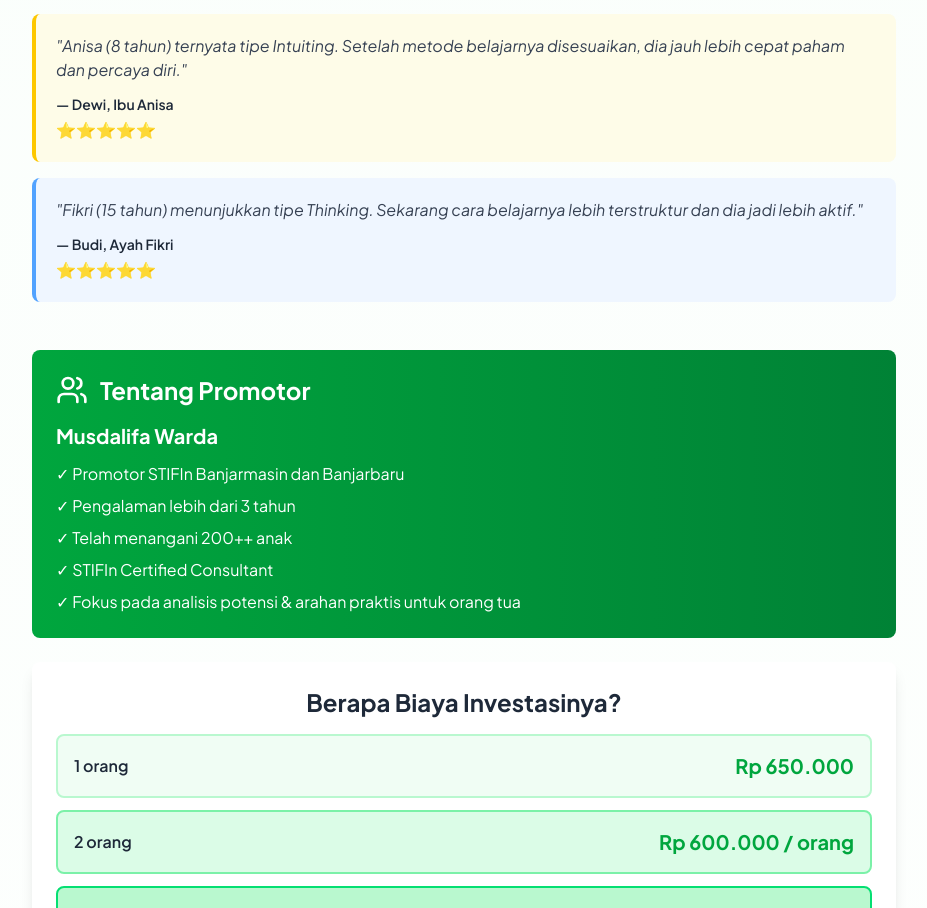
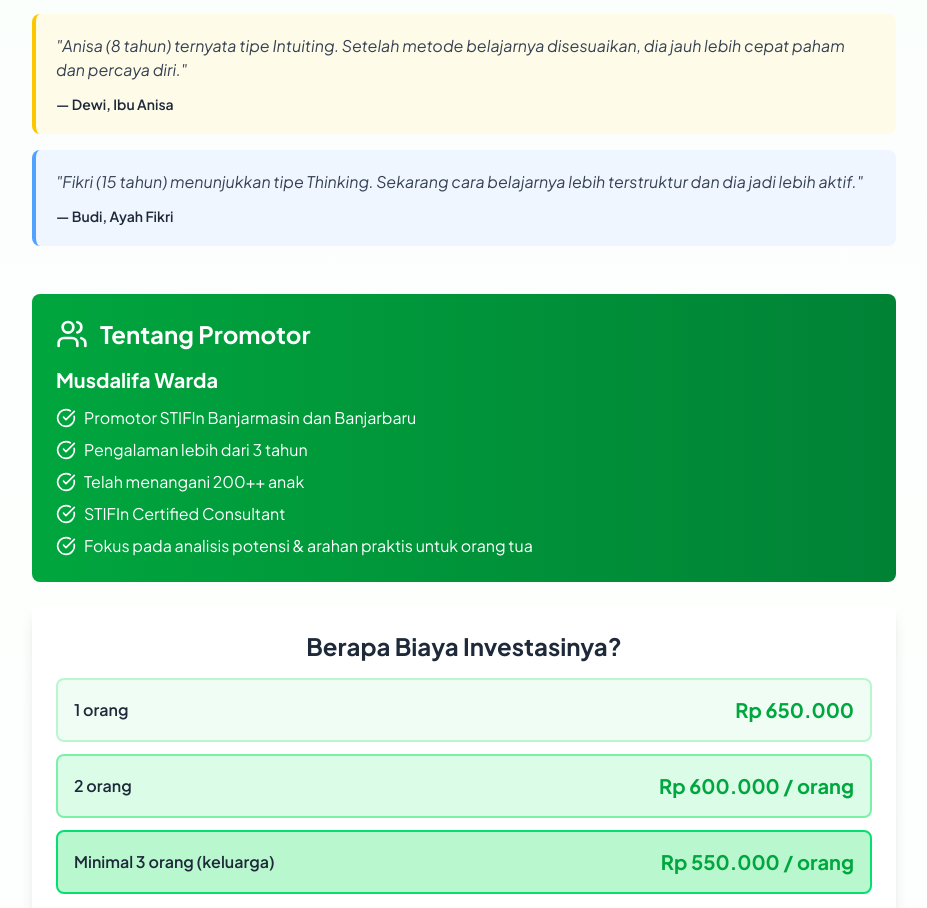
Before and after one commit to akmlrhim/wardaproject, a React (Vite) app: page /bisnis/stifin in a window 1280 px wide. Shown: the part 4912-5820 px from the top of the page, without its empty margins (176-1103 px from the left). Built offline with nearby package versions, Linux system fonts and the light colour scheme.

Commit message:
rapikan home

```diff
--- a/src/components/Stifin/Promotor.jsx
+++ b/src/components/Stifin/Promotor.jsx
@@ -1,4 +1,4 @@
-import { Users } from "lucide-react";
+import { CheckCircle, Users } from "lucide-react";
 import React from "react";
 
 const Promotor = () => {
@@ -8,13 +8,49 @@
         <Users size={32} />
         <h3 className="text-xl md:text-2xl font-bold">Tentang Promotor</h3>
       </div>
+
       <h4 className="text-lg md:text-xl font-bold mb-3">Musdalifa Warda</h4>
+
       <div className="space-y-2 text-sm md:text-base">
-        <p>✓ Promotor STIFIn Banjarmasin dan Banjarbaru</p>
-        <p>✓ Pengalaman lebih dari 3 tahun</p>
-        <p>✓ Telah menangani 200++ anak</p>
-        <p>✓ STIFIn Certified Consultant</p>
-        <p>✓ Fokus pada analisis potensi & arahan praktis untuk orang tua</p>
+        <p className="flex items-start gap-2">
+          <CheckCircle
+            size={20}
+            className="text-white flex-shrink-0 mt-0.5"
+          />
+          <span>Promotor STIFIn Banjarmasin dan Banjarbaru</span>
+        </p>
+
+        <p className="flex items-start gap-2">
+          <CheckCircle
+            size={20}
+            className="text-white flex-shrink-0 mt-0.5"
+          />
+          <span>Pengalaman lebih dari 3 tahun</span>
+        </p>
+
+        <p className="flex items-start gap-2">
+          <CheckCircle
+            size={20}
+            className="text-white flex-shrink-0 mt-0.5"
+          />
+          <span>Telah menangani 200++ anak</span>
+        </p>
+
+        <p className="flex items-start gap-2">
+          <CheckCircle
+            size={20}
+            className="text-white flex-shrink-0 mt-0.5"
+          />
+          <span>STIFIn Certified Consultant</span>
+        </p>
+
+        <p className="flex items-start gap-2">
+          <CheckCircle
+            size={20}
+            className="text-white flex-shrink-0 mt-0.5"
+          />
+          <span>Fokus pada analisis potensi & arahan praktis untuk orang tua</span>
+        </p>
       </div>
     </div>
   );
--- a/src/components/Stifin/Testimonials.jsx
+++ b/src/components/Stifin/Testimonials.jsx
@@ -13,7 +13,6 @@
             dan percaya diri."
           </p>
           <p className="text-sm font-semibold text-gray-800">— Dewi, Ibu Anisa</p>
-          <div className="text-yellow-500 mt-1">⭐⭐⭐⭐⭐</div>
         </div>
         <div className="bg-blue-50 border-l-4 border-blue-400 rounded-lg p-5">
           <p className="text-sm md:text-base text-gray-700 mb-3 italic">
@@ -21,7 +20,6 @@
             aktif."
           </p>
           <p className="text-sm font-semibold text-gray-800">— Budi, Ayah Fikri</p>
-          <div className="text-yellow-500 mt-1">⭐⭐⭐⭐⭐</div>
         </div>
       </div>
     </div>
--- a/src/pages/Home.jsx
+++ b/src/pages/Home.jsx
@@ -1,5 +1,5 @@
 import React from "react";
-import { Award, Heart, Users } from "lucide-react";
+import { Award, CheckCircle, Heart, Users } from "lucide-react";
 import Header from "../components/Header";
 import Footer from "../components/Footer";
 import heroPic from "../assets/ibu_warda.jpeg";
@@ -12,10 +12,9 @@
       <Header />
 
       <section className="relative py-20 px-4 sm:px-6 lg:px-8 overflow-hidden">
-        <div className="max-w-7xl mx-auto">
+        <div className="max-w-7xl mx-auto w-full">
           <div className="grid lg:grid-cols-2 gap-12 items-center">
             <div className="space-y-6 text-justify">
-              {" "}
               <div className="inline-block">
                 <span className="bg-green-100 text-green-700 px-4 py-2 rounded-full text-xs sm:text-sm font-semibold">
                   Entrepreneur
@@ -24,13 +23,38 @@
               <h1 className="text-3xl sm:text-5xl md:text-6xl font-bold text-green-800 leading-tight">
                 Musdalifa Warda
               </h1>
-              <p className="text-sm sm:text-base md:text-md font-medium text-green-600 leading-relaxed">
+              <p className="text-sm sm:text-base md:text-md text-black">
                 Lorem ipsum dolor sit amet consectetur adipisicing elit. Rem repellat, quis earum dignissimos
                 consequuntur incidunt dolorum hic a ducimus laudantium. Lorem ipsum dolor, sit amet consectetur
                 adipisicing elit. Maiores fugit, distinctio ipsa placeat earum, consequatur inventore aliquid vero iusto
                 reiciendis iste! Asperiores at ipsa deserunt aut laudantium suscipit ipsam eveniet ea quae sint
                 doloribus, officiis aperiam repellat temporibus quidem eos.
               </p>
+
+              <div className="flex flex-col sm:flex-row sm:justify-between w-full gap-4 pt-4">
+                <div className="flex items-center gap-2 bg-white rounded-xl px-5 py-3 shadow-md flex-1 justify-center">
+                  <Award className="w-6 h-6 text-green-800" />
+                  <div className="text-center">
+                    <div className="text-2xl font-bold text-gray-900">3+</div>
+                    <div className="text-sm text-gray-600">Tahun Pengalaman</div>
+                  </div>
+                </div>
+
+                <div className="flex items-center gap-2 bg-white rounded-xl px-5 py-3 shadow-md flex-1 justify-center">
+                  <Users className="w-6 h-6 text-green-800" />
+                  <div className="text-center">
+                    <div className="text-2xl font-bold text-gray-900">200+</div>
+                    <div className="text-sm text-gray-600">Anak ditangani</div>
+                  </div>
+                </div>
+
+                <div className="flex items-center gap-2 bg-white rounded-xl px-5 py-3 shadow-md flex-1 justify-center">
+                  <CheckCircle className="w-6 h-6 text-green-800" />
+                  <div className="text-center">
+                    <div className="text-sm text-green-800 font-bold">STIFIn Certified Consultant</div>
+                  </div>
+                </div>
+              </div>
             </div>
 
             <div className="relative">
@@ -52,7 +76,7 @@
         <div className="max-w-7xl mx-auto">
           <div className="text-center mb-16">
             <h2 className="text-3xl sm:text-4xl md:text-5xl font-bold text-green-800 mb-4">Bisnis Saya</h2>
-            <p className="text-sm sm:text-base md:text-md font-medium text-green max-w-2xl mx-auto leading-relaxed text-justify">
+            <p className="text-sm sm:text-base md:text-md text-green max-w-2xl mx-auto text-center">
               Lorem, ipsum dolor sit amet consectetur adipisicing elit. Enim sunt porro, fugit aperiam exercitationem
               repellat perspiciatis aliquid aliquam dolor nulla.
             </p>
@@ -72,7 +96,7 @@
       <section className="py-20 px-4 sm:px-6 lg:px-8">
         <div className="max-w-4xl mx-auto text-center">
           <h2 className="text-2xl sm:text-3xl md:text-4xl font-bold text-green-900 mb-6">Filosofi Bisnis Saya</h2>
-          <p className="text-sm sm:text-base md:text-md font-medium text-green-600 mb-8 leading-relaxed text-justify">
+          <p className="text-sm sm:text-base md:text-md text-black mb-8 leading-relaxed text-center">
             "Kesuksesan bukan hanya tentang profit, tetapi tentang bagaimana kita memberikan dampak positif bagi orang
             lain. Setiap bisnis yang saya jalankan dimulai dari keinginan untuk melayani dan memberikan nilai terbaik.
             Dengan integritas, kualitas, dan kepedulian, saya yakin setiap bisnis dapat tumbuh berkelanjutan."
```
